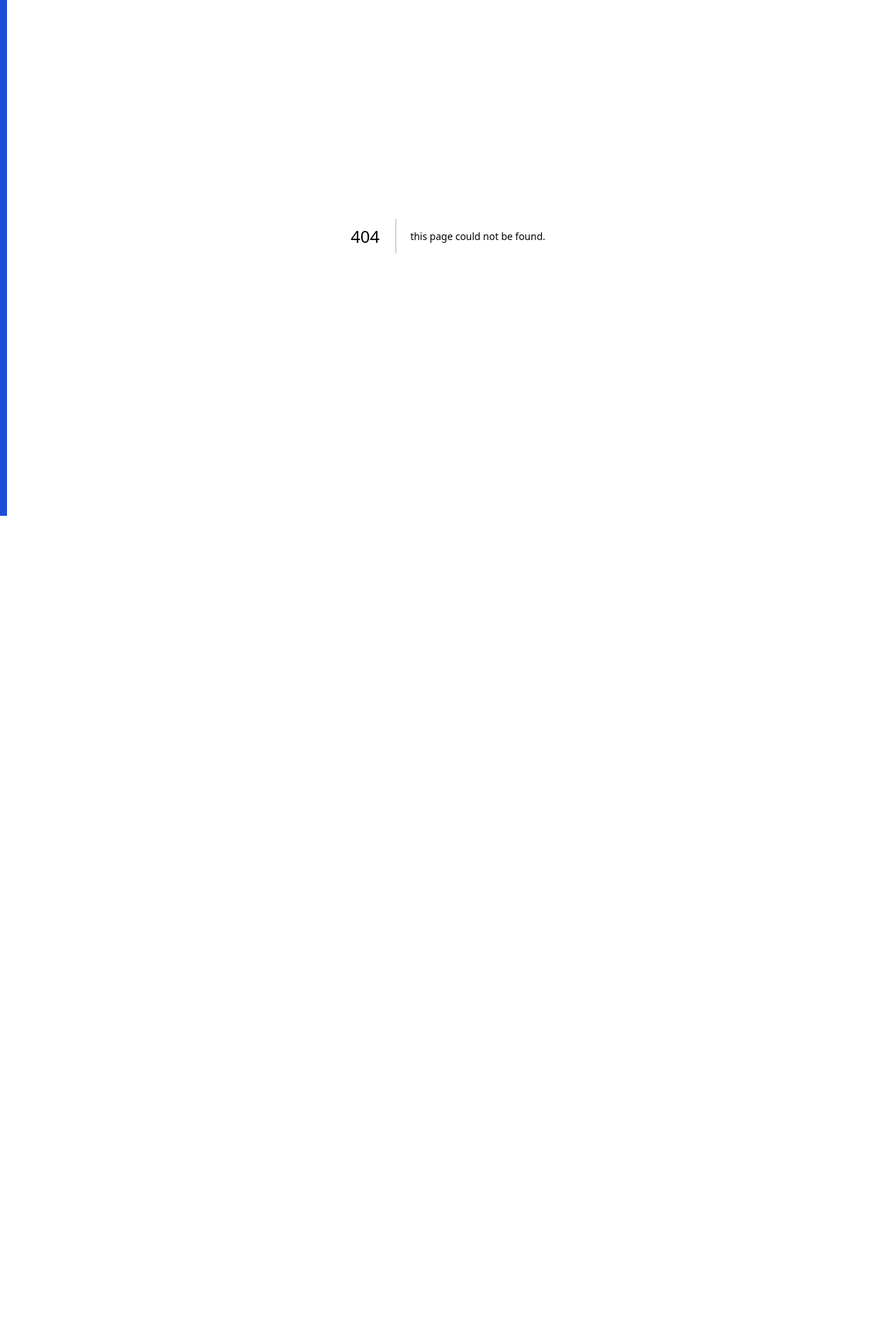
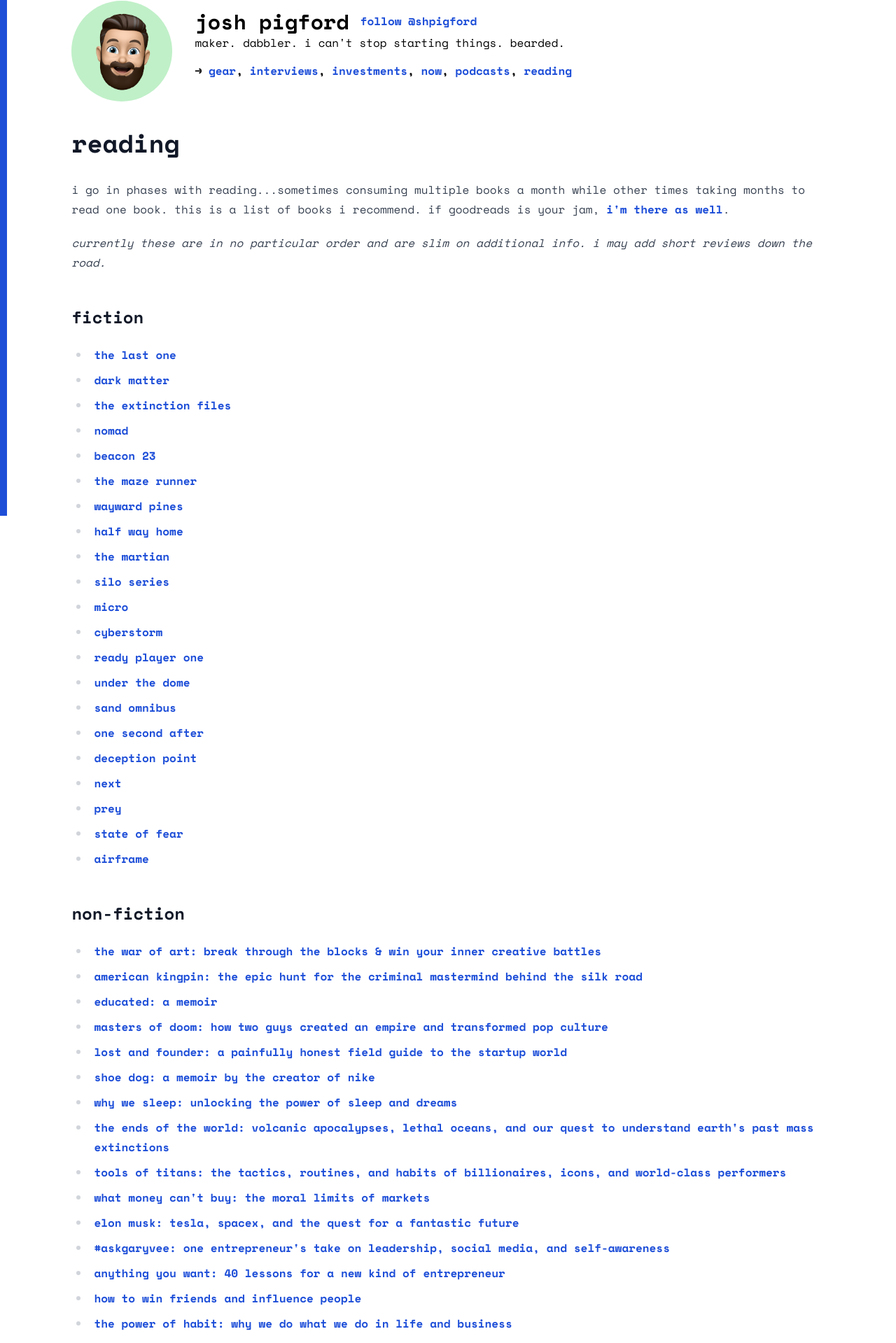
Before and after one commit to Shpigford/joshpigford-next, a Next.js app: page /reading in a window 1280 px wide. Before the commit this address had no page. Shown: the part 63-1982 px from the top of the page at 70% size. Before the commit the page ends 800 px from the top, so only its background shows below. Built offline with nearby package versions, Linux system fonts and the light colour scheme.

Commit message:
Podcasts and reading

```diff
--- a/components/layout.js
+++ b/components/layout.js
@@ -49,7 +49,7 @@ export default function Layout(props) {
           </div>
           <p className="mb-4">Maker. Dabbler. I can't stop starting things. Bearded.</p>
           <p className='font-bold'>
-            &rarr; <Link href="/gear">Gear</Link>, <Link href="/interviews">Interviews</Link>, <Link href="/investments">Investments</Link>, <Link href="/now">Now</Link>
+            &rarr; <Link href="/gear">Gear</Link>, <Link href="/interviews">Interviews</Link>, <Link href="/investments">Investments</Link>, <Link href="/now">Now</Link>, <Link href="/podcasts">Podcasts</Link>, <Link href="/reading">Reading</Link>
           </p>
         </div>
       </header>
--- a/pages/now.js
+++ b/pages/now.js
@@ -2,7 +2,7 @@
 import Layout from '../components/layout'
 import Head from 'next/head';
 
-export default function Investments() {
+export default function Now() {
   return (
     <Layout title="Now" desc="I've been doing tiny investments in startups since 2021, primarily to just get my feet wet and to diversify my high-level I've always got a number of things I'm dabbling in, but my primary focus is getting Maybe off the ground.ersonal finance holdings. Here are the investments I've made.">
       <div className="prose max-w-none">
--- /dev/null
+++ b/pages/podcasts.js
@@ -0,0 +1,50 @@
+/* eslint-disable react/no-unescaped-entities */
+import Layout from '../components/layout'
+import Head from 'next/head';
+
+export default function Podcasts() {
+  return (
+    <Layout title="Podcasts" desc="The podcasts I recommend checking out. Some publish regularly, others are short, one-off series.">
+      <div className="prose max-w-none">
+        <h1>Podcasts</h1>
+        <p>Here are podcasts I recommend checking out. Some publish regularly, others are short, one-off series.</p>
+        <ul>
+          <li><a href="https://www.smartless.com">Smartless</a></li>
+          <li><a href="https://allconsuming.show">All Consuming</a></li>
+          <li><a href="https://www.exitscam.show">Exit Scam</a></li>
+          <li><a href="https://www.thisamericanlife.org/podcast">This American Life</a></li>
+          <li><a href="https://tim.blog/podcast/">The Tim Ferriss Show</a></li>
+          <li><a href="https://99percentinvisible.org/">99% Invisible</a></li>
+          <li><a href="https://www.stitcher.com/podcast/stitcher/the-dream">The Dream</a></li>
+          <li><a href="https://gimletmedia.com/every-little-thing/">Every Little Thing</a></li>
+          <li><a href="http://freakonomics.com/">Freakonomics</a></li>
+          <li><a href="https://gimletmedia.com/heavyweight/">Heavyweight</a></li>
+          <li><a href="https://www.npr.org/podcasts/510313/how-i-built-this">How I Built This</a></li>
+          <li><a href="https://labeledpodcast.com/">Labeled</a></li>
+          <li><a href="https://www.outsideonline.com/podcasts">Outside</a></li>
+          <li><a href="https://gimletmedia.com/reply-all/">Reply All</a></li>
+          <li><a href="https://www.gimletmedia.com/sandra">Sandra</a></li>
+          <li><a href="https://serialpodcast.org">Serial</a></li>
+          <li><a href="https://stownpodcast.org">S-Town</a></li>
+          <li><a href="https://gimletmedia.com/startup/">StartUp</a></li>
+          <li><a href="https://www.gimletmedia.com/without-fail">Without Fail</a></li>
+          <li><a href="https://www.earhustlesq.com/">Ear Hustle</a></li>
+          <li><a href="http://outsideinradio.org/">Outside/In</a></li>
+          <li><a href="https://www.gimletmedia.com/the-habitat">The Habitat</a></li>
+          <li><a href="https://soundcloud.com/containersfmg">Containers</a></li>
+          <li><a href="https://www.topic.com/runningfromcops">Running from COPS</a></li>
+          <li><a href="https://www.topic.com/surviving-y2k">Surviving Y2K</a></li>
+          <li><a href="https://www.heavensgate.show">Heaven's Gate</a></li>
+          <li><a href="https://the-big-one.scpr.org">The Big One</a></li>
+          <li><a href="https://www.npr.org/podcasts/606441988/bundyville">Bundyville</a></li>
+          <li><a href="https://twoupproductions.com/limetown/podcast">Limetown</a></li>
+          <li><a href="https://www.stitcher.com/podcast/pineapple-street-media/the-chernobyl-podcast">The Chernobyl Podcast</a></li>
+          <li><a href="https://sivers.org/podcast">Derek Sivers</a></li>
+          <li><a href="https://www.earwolf.com/show/factually-with-adam-conover/">Factually!</a></li>
+          <li><a href="https://www.dankochwords.com/yhp.html">You Have Permission</a></li>
+          <li><a href="https://darknetdiaries.com">Darknet Diaries</a></li>
+        </ul>
+      </div>
+    </Layout>
+  )
+}
--- /dev/null
+++ b/pages/reading.js
@@ -0,0 +1,64 @@
+/* eslint-disable react/no-unescaped-entities */
+import Layout from '../components/layout'
+import Head from 'next/head';
+
+export default function Reading() {
+  return (
+    <Layout title="Reading" desc="I go in phases with reading...sometimes consuming multiple books a month while other times taking months to read one book. This is a list of books I recommend.">
+      <div className="prose max-w-none">
+        <h1>Reading</h1>
+        <p>I go in phases with reading...sometimes consuming multiple books a month while other times taking months to read one book. This is a list of books I recommend. If Goodreads is your jam, <a href="https://www.goodreads.com/shpigford">I'm there as well</a>.</p>
+        <p><em>Currently these are in no particular order and are slim on additional info. I may add short reviews down the road.</em></p>
+
+        <h2>Fiction</h2>
+        <ul>
+          <li><a href="https://www.amazon.com/dp/B016TG5RKG">The Last One</a></li>
+          <li><a href="https://www.amazon.com/dp/B0180T0IUY">Dark Matter</a></li>
+          <li><a href="https://www.amazon.com/gp/product/B072LDKG8L">The Extinction Files</a></li>
+          <li><a href="https://www.amazon.com/gp/product/B01N7K9TM6">Nomad</a></li>
+          <li><a href="https://www.amazon.com/dp/B0151HYRCS">Beacon 23</a></li>
+          <li><a href="https://www.amazon.com/gp/product/B01LZDNDDQ">The Maze Runner</a></li>
+          <li><a href="https://www.amazon.com/gp/product/B00PMGU4VC">Wayward Pines</a></li>
+          <li><a href="https://www.amazon.com/dp/B003QCIPGK">Half Way Home</a></li>
+          <li><a href="https://www.amazon.com/dp/B00EMXBDMA">The Martian</a></li>
+          <li><a href="https://www.amazon.com/gp/product/B010JQXZ2O">Silo Series</a></li>
+          <li><a href="https://www.amazon.com/dp/B0053JJLLC">Micro</a></li>
+          <li><a href="https://www.amazon.com/dp/B00BT4QRHG">CyberStorm</a></li>
+          <li><a href="https://www.amazon.com/dp/B004J4WKUQ">Ready Player One</a></li>
+          <li><a href="https://www.amazon.com/dp/B0030H7UIU">Under the Dome</a></li>
+          <li><a href="https://www.amazon.com/dp/B00HSXGYCK">Sand Omnibus</a></li>
+          <li><a href="https://www.amazon.com/dp/B002LATV16">One Second After</a></li>
+          <li><a href="https://www.amazon.com/dp/B000FBJHZS">Deception Point</a></li>
+          <li><a href="https://www.amazon.com/dp/B000MAH7EK">Next</a></li>
+          <li><a href="https://www.amazon.com/dp/B000FC13E0">Prey</a></li>
+          <li><a href="https://www.amazon.com/dp/B000FC2NQW">State of Fear</a></li>
+          <li><a href="https://www.amazon.com/dp/B000FC1GHO">Airframe</a></li>
+        </ul>
+
+        <h2>Non-Fiction</h2>
+        <ul>
+          <li><a href="https://www.amazon.com/dp/B007A4SDCG">The War of Art: Break Through the Blocks & Win Your Inner Creative Battles</a></li>
+          <li><a href="https://www.amazon.com/dp/B01L8C4WBG">American Kingpin: The Epic Hunt for the Criminal Mastermind Behind the Silk Road</a></li>
+          <li><a href="https://www.amazon.com/dp/B072BLVM83">Educated: A Memoir</a></li>
+          <li><a href="https://www.amazon.com/dp/0812972155">Masters of Doom: How Two Guys Created an Empire and Transformed Pop Culture</a></li>
+          <li><a href="https://www.amazon.com/dp/B074DGYVD5">Lost and Founder: A Painfully Honest Field Guide to the Startup World</a></li>
+          <li><a href="https://www.amazon.com/dp/1501135910">Shoe Dog: A Memoir by the Creator of Nike</a></li>
+          <li><a href="https://www.amazon.com/dp/B06ZZ1YGJ5">Why We Sleep: Unlocking the Power of Sleep and Dreams</a></li>
+          <li><a href="https://www.amazon.com/dp/B01LZ6RXS6">The Ends of the World: Volcanic Apocalypses, Lethal Oceans, and Our Quest to Understand Earth's Past Mass Extinctions</a></li>
+          <li><a href="https://www.amazon.com/dp/B01HSMRWNU">Tools of Titans: The Tactics, Routines, and Habits of Billionaires, Icons, and World-Class Performers</a></li>
+          <li><a href="https://www.amazon.com/dp/0374203032">What Money Can't Buy: The Moral Limits of Markets</a></li>
+          <li><a href="https://www.amazon.com/dp/B00KVI76ZS">Elon Musk: Tesla, SpaceX, and the Quest for a Fantastic Future</a></li>
+          <li><a href="https://www.amazon.com/dp/B00Z71HW8A">#AskGaryVee: One Entrepreneur's Take on Leadership, Social Media, and Self-Awareness</a></li>
+          <li><a href="https://www.amazon.com/dp/B00SI0B5FS">Anything You Want: 40 Lessons for a New Kind of Entrepreneur</a></li>
+          <li><a href="https://www.amazon.com/dp/B003WEAI4E">How To Win Friends and Influence People</a></li>
+          <li><a href="https://www.amazon.com/dp/B0055PGUYU">The Power of Habit: Why We Do What We Do in Life and Business</a></li>
+          <li><a href="https://www.amazon.com/dp/B00EME5MNK">Junkyard Planet: Travels in the Billion-Dollar Trash Trade</a></li>
+          <li><a href="https://www.amazon.com/dp/B002MUAJ2A">Rework</a></li>
+          <li><a href="https://www.amazon.com/dp/B00TIZFO2W">The Song Machine: Inside the Hit Factory</a></li>
+          <li><a href="https://www.amazon.com/dp/B001BAGWQE">Traffic: Why We Drive the Way We Do (and What It Says About Us)</a></li>
+          <li><a href="https://www.amazon.com/dp/B007DCU4IQ">The Hot Zone: The Terrifying True Story of the Origins of the Ebola Virus</a></li>
+        </ul>
+      </div>
+    </Layout>
+  )
+}
```
